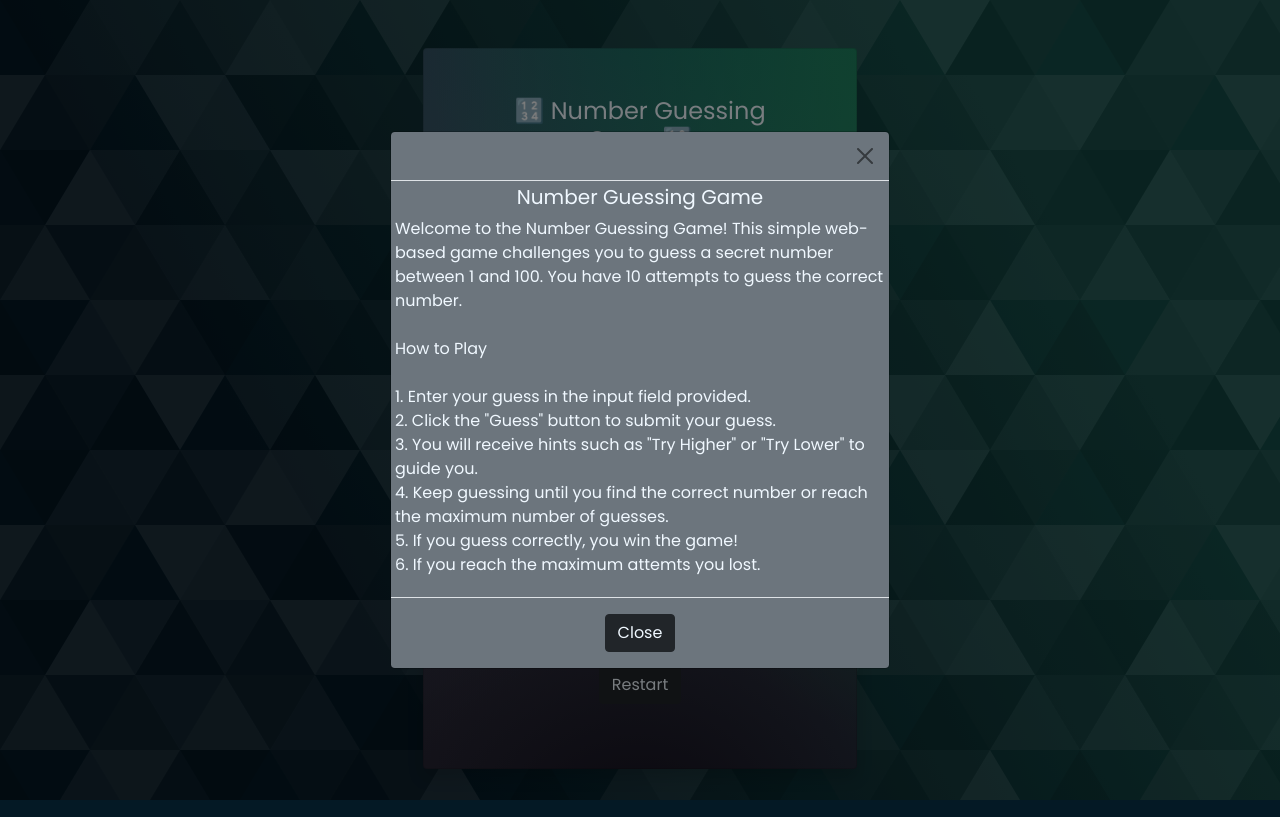
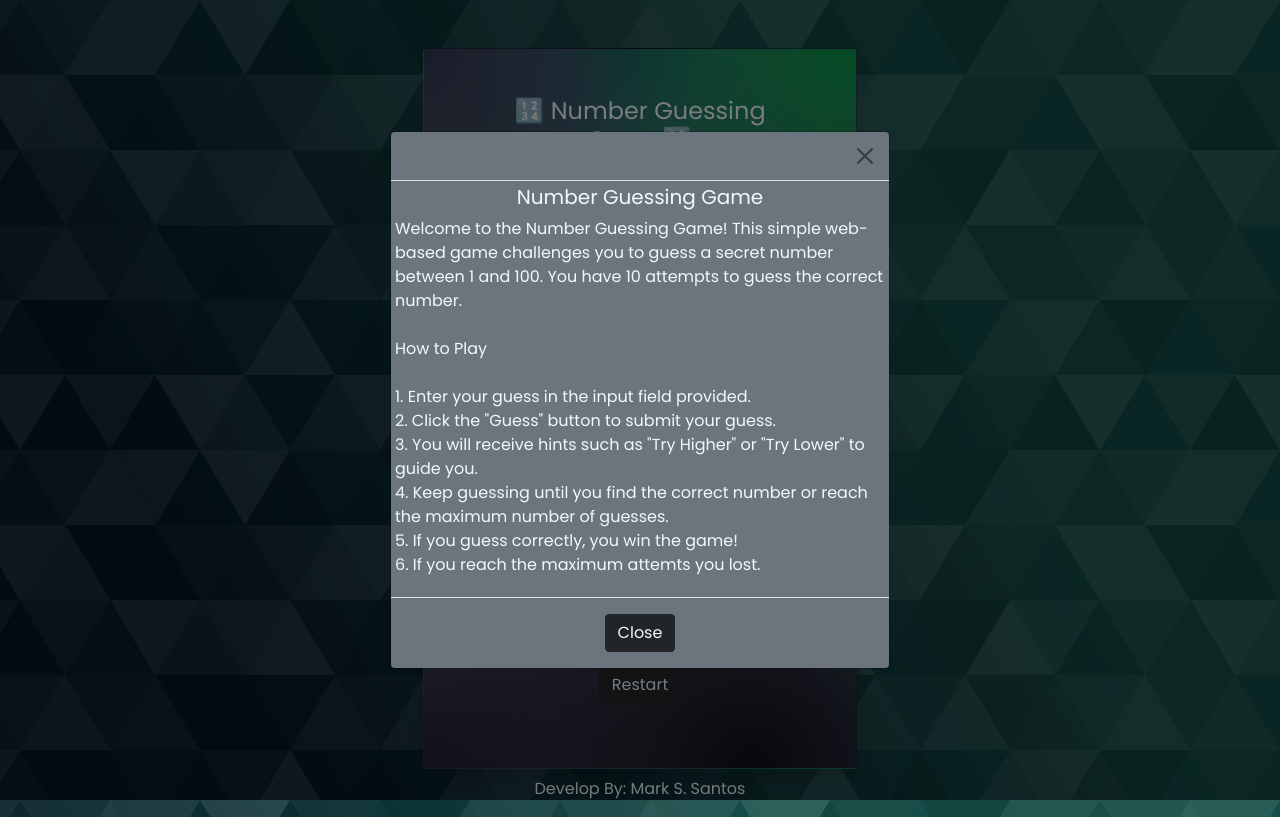
Before and after one commit to markkybean/NumberGuessingGame, a plain HTML site: page index.html in a window 1280 px wide. Drawn offline with nearby package versions, Linux system fonts and the light colour scheme.

Commit message:
add footer

```diff
--- a/index.html
+++ b/index.html
@@ -107,6 +107,10 @@
         </div>
     </div>
 
+    <footer class="text-center">
+        <p>Develop By: Mark S. Santos</p>
+    </footer>
+
 
 
 
```
